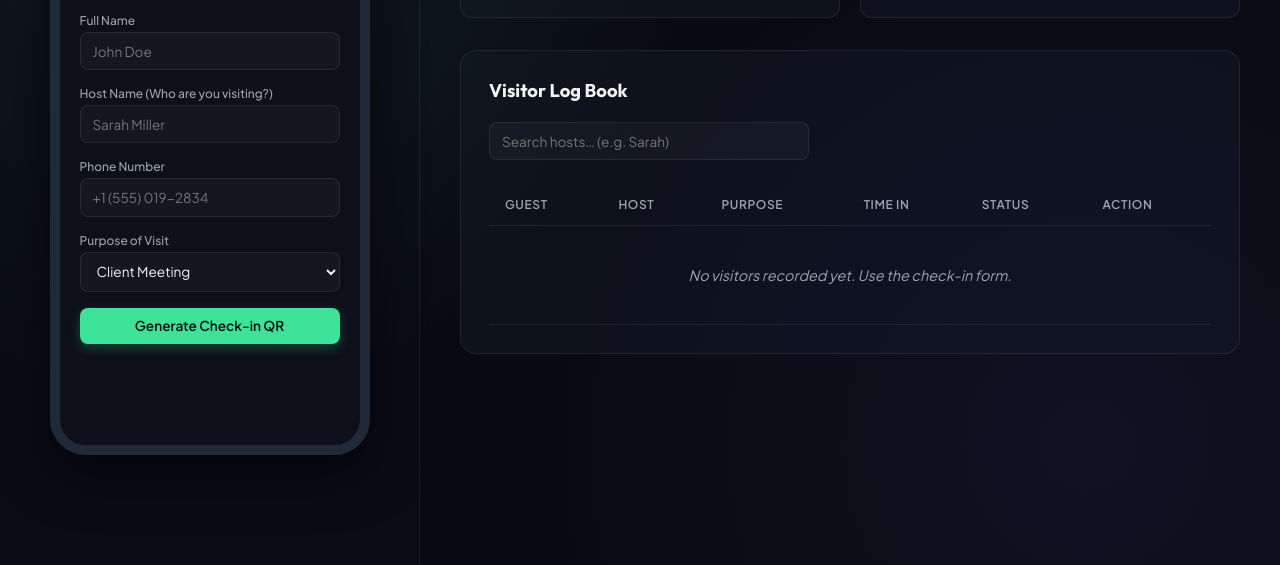
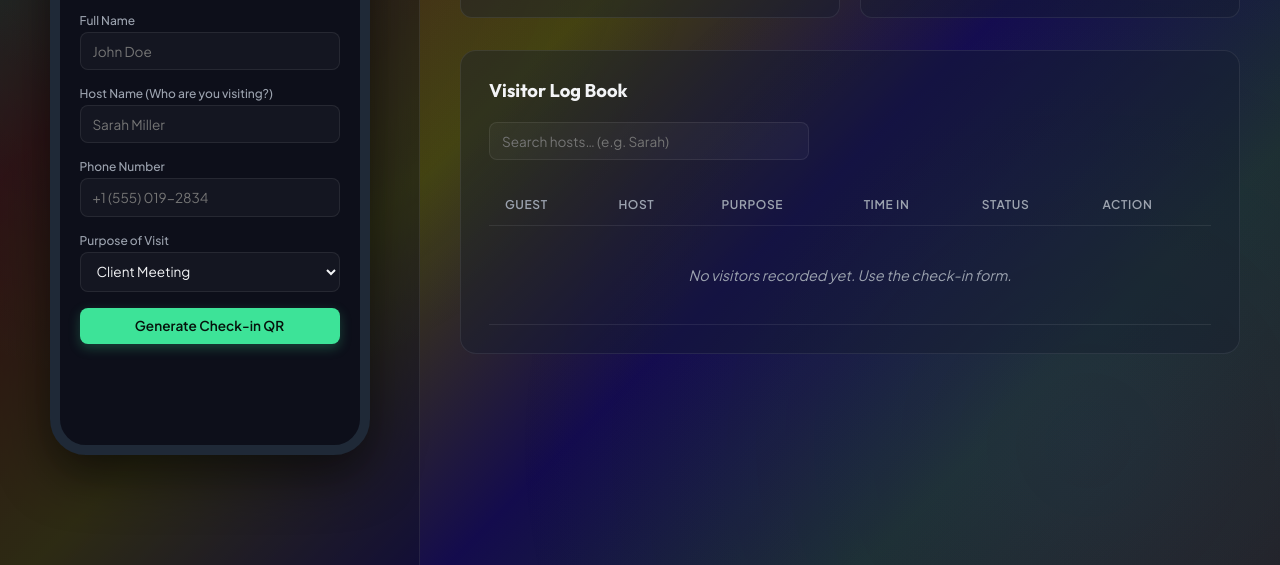
Before and after one commit to Rudra-Attri-Pandey/guestpass-qr, a website: page index.html in a window 1280 px wide. Shown: the part 235-800 px from the top of the page. Drawn offline with Linux system fonts and the light colour scheme; no server answers.

Commit message:
style: palette as full-page gradient background (01/04 technique)

```diff
--- a/styles.css
+++ b/styles.css
@@ -29,7 +29,7 @@
 }
 
 body {
-  background-color: var(--bg);
+  background: linear-gradient(rgba(7,9,19,0.72), rgba(7,9,19,0.72)), linear-gradient(135deg, #3DE398 0%, #E31F00 20%, #E3C802 40%, #3412E3 60%, #518F73 80%, #636049 100%); background-attachment: fixed;
   color: var(--fg);
   font-family: var(--font-body);
   height: 100vh;
```
